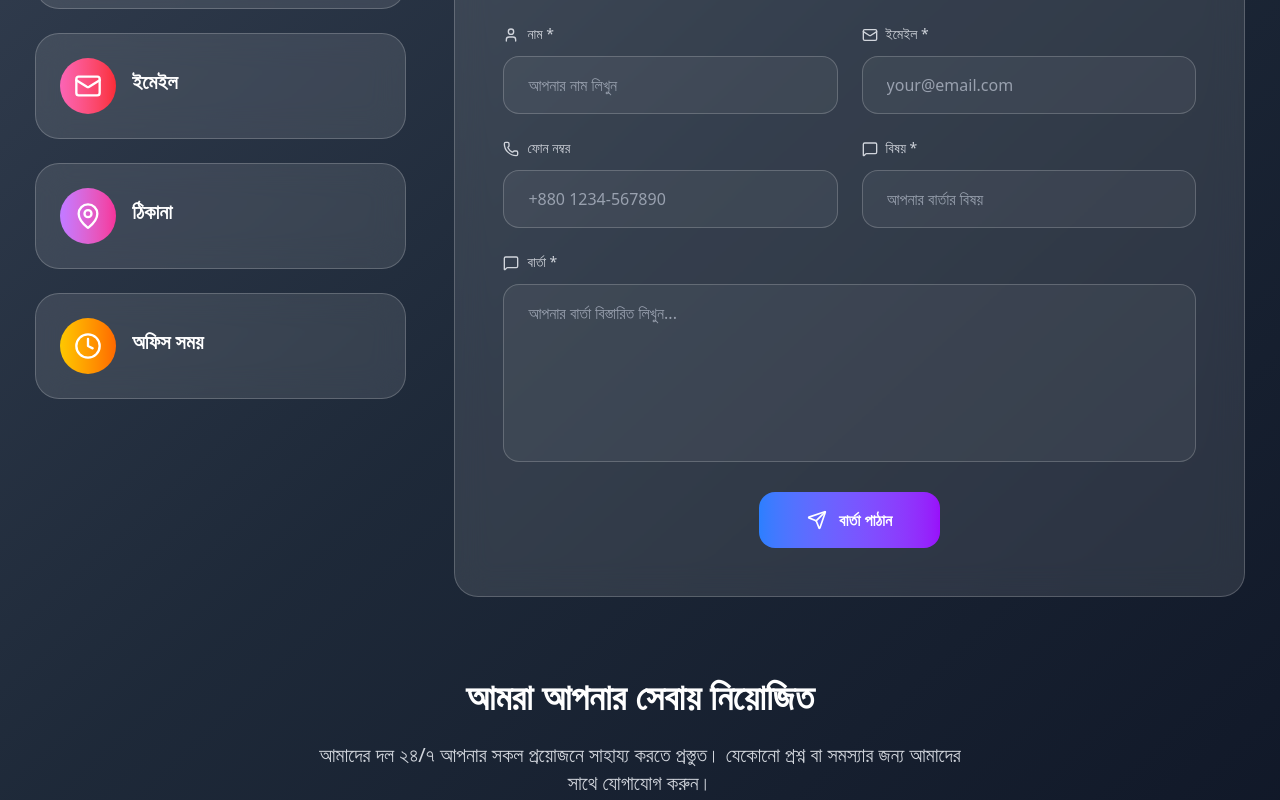
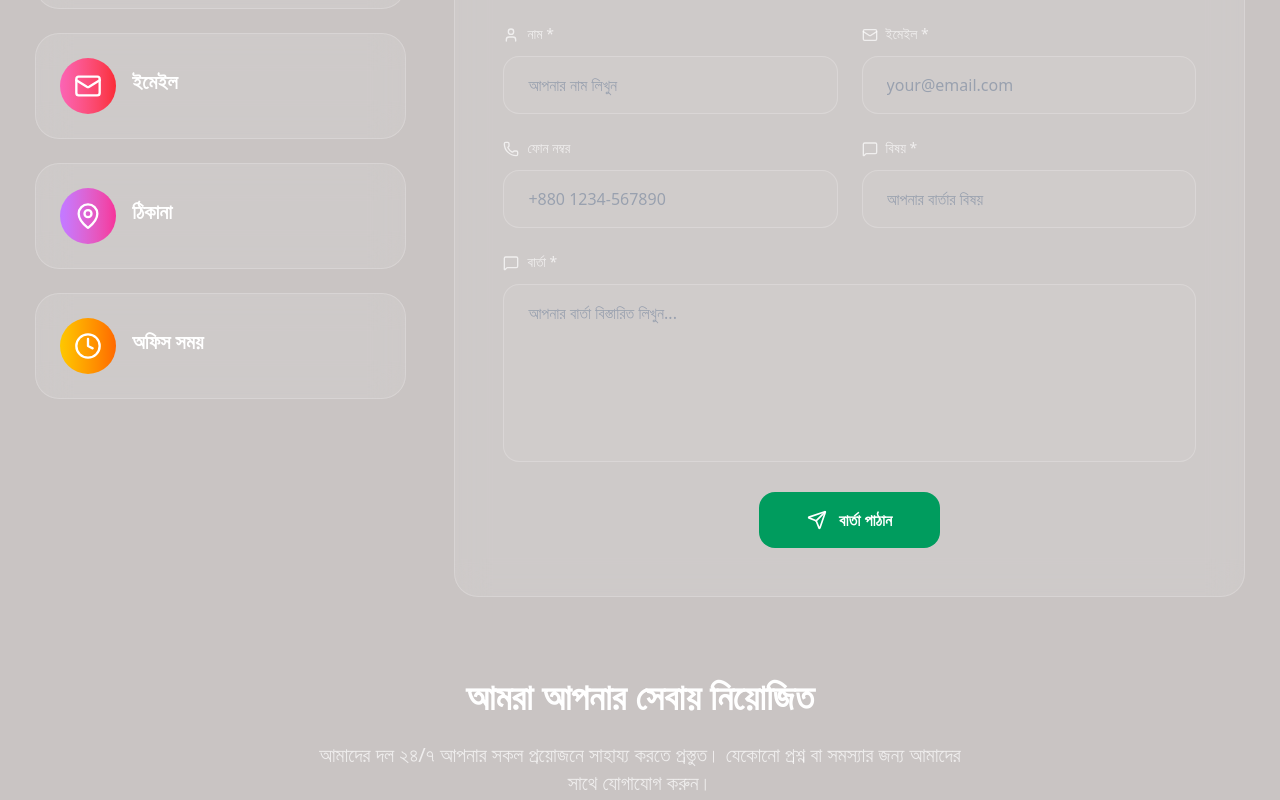
Before and after one commit to sbsakib8/easyshopingmall-frontend, a Next.js app: page /contact in a window 1280 px wide. Shown: the part 660-1460 px from the top of the page. Built offline with nearby package versions, Linux system fonts and the light colour scheme; no server answers.

Commit message:
added keyword

```diff
--- a/app/(component)/productdetails/[id]/page.jsx
+++ b/app/(component)/productdetails/[id]/page.jsx
@@ -23,6 +23,7 @@ export async function generateMetadata(props) {
         images: [{ url: image }],
         type: 'article',
       },
+      keywords:[...product.tags,product.category[0].name,product.subCategory[0].name],
       twitter: {
         card: 'summary_large_image',
         title,
--- a/app/globals.css
+++ b/app/globals.css
@@ -2,9 +2,17 @@
 
 
 /* color set up  */
+/* @theme {
+  --color-primary-color:blue;
+  --color-btn-color: blue;
+  --color-secondary: pink;
+  --color-base-300:  #ffbb00;
+  --color-accent: black;
+  --color-accent-content: white;
+} */
 @theme {
   --color-primary-color: #39B47f;
-  --color-btn-color: green;
+  --color-btn-color: #009C5E;
   --color-secondary: #ffbb00;
   --color-base-300: #C9C4C3;
   --color-accent: black;
--- a/src/compronent/Home/popularProducts.jsx
+++ b/src/compronent/Home/popularProducts.jsx
@@ -459,18 +459,18 @@ const PopularProducts = ({ initialData }) => {
 
                   {/* Add to Cart */}
 
-                  <Button
+                  <button
                     onClick={(e) => {
                       e.preventDefault();
                       handleAddToCart(product);
                     }}
-                    className="w-full py-1.5 px-2 rounded font-medium transition-all duration-300 text-xs hover:bg-green-700 transform hover:scale-105 "
+                    className="w-full py-1.5 px-2 rounded font-medium transition-all duration-300 text-xs bg-btn-color text-accent-content hover:bg-green-700 transform hover:scale-105 cursor-pointer"
                   >
                     <span className="flex items-center justify-center gap-1">
                       <ShoppingCart className="w-3 h-3" />
                       Add to Cart
                     </span>
-                  </Button>
+                  </button>
                 </div>
               </div>
             </Link>
--- a/src/compronent/contact/contact.jsx
+++ b/src/compronent/contact/contact.jsx
@@ -1,5 +1,6 @@
 "use client";
 import socket from '@/src/confic/socket';
+import Button from '@/src/helper/Buttons/Button';
 import { ContactCreate } from '@/src/hook/content/useContact';
 import { CreateNotification } from '@/src/hook/useNotification';
 import useWebsiteInfo from '@/src/utlis/useWebsiteInfo';
@@ -117,16 +118,16 @@ const ContactPage = ({ initialSiteInfo }) => {
 
 
   return (
-    <div className="min-h-screen lg:mt-20 py-4 bg-gradient-to-br from-gray-700 via-gray-800 to-gray-900 relative overflow-hidden">
+    <div className="min-h-screen lg:mt-20 py-4 bg-gradient-to-br bg-base-300 relative overflow-hidden">
 
 
       <div className="relative z-10 container mx-auto px-4 py-12 lg:py-20">
         {/* Header Section */}
         <div className="text-center mb-16 animate-fade-in">
-          <h1 className="text-5xl lg:text-7xl font-bold bg-gradient-to-r from-white via-blue-200 to-purple-200 bg-clip-text text-transparent mb-6 animate-slide-down">
+          <h1 className="text-5xl lg:text-7xl font-bold bg-gradient-to-r from-accent-content via-blue-200 to-purple-200 bg-clip-text text-transparent mb-6 animate-slide-down">
             Get In Touch
           </h1>
-          <p className="text-xl lg:text-2xl text-gray-300 max-w-3xl mx-auto leading-relaxed animate-slide-up">
+          <p className="text-xl lg:text-2xl text-accent-content/70 max-w-3xl mx-auto leading-relaxed animate-slide-up">
             আমাদের সাথে যোগাযোগ করুন এবং আমরা আপনার সকল প্রশ্নের উত্তর দেওয়ার জন্য প্রস্তুত
           </p>
         </div>
@@ -142,7 +143,7 @@ const ContactPage = ({ initialSiteInfo }) => {
                 </div>
                 <div>
                   <h3 className="text-xl font-semibold text-white mb-2">ফোন</h3>
-                  <p className="text-gray-300">{siteInfo?.number}</p>
+                  <p className="text-accent-content/70">{siteInfo?.number}</p>
                 </div>
               </div>
             </div>
@@ -155,7 +156,7 @@ const ContactPage = ({ initialSiteInfo }) => {
                 </div>
                 <div>
                   <h3 className="text-xl font-semibold text-white mb-2">ইমেইল</h3>
-                  <p className="text-gray-300">{siteInfo?.email}</p>
+                  <p className="text-accent-content/70">{siteInfo?.email}</p>
                 </div>
               </div>
             </div>
@@ -168,7 +169,7 @@ const ContactPage = ({ initialSiteInfo }) => {
                 </div>
                 <div>
                   <h3 className="text-xl font-semibold text-white mb-2">ঠিকানা</h3>
-                  <p className="text-gray-300">{siteInfo?.address}</p>
+                  <p className="text-accent-content/70">{siteInfo?.address}</p>
                 </div>
               </div>
             </div>
@@ -181,7 +182,7 @@ const ContactPage = ({ initialSiteInfo }) => {
                 </div>
                 <div>
                   <h3 className="text-xl font-semibold text-white mb-2">অফিস সময়</h3>
-                  <p className="text-gray-300">{siteInfo?.deliveryText}</p>
+                  <p className="text-accent-content/70">{siteInfo?.deliveryText}</p>
                 </div>
               </div>
             </div>
@@ -190,7 +191,7 @@ const ContactPage = ({ initialSiteInfo }) => {
           {/* Contact Form */}
           <div className="lg:col-span-2">
             <div className="bg-white/10 backdrop-blur-lg rounded-3xl p-8 lg:p-12 border border-white/20 hover:bg-white/15 transition-all duration-500">
-              <h2 className="text-3xl lg:text-4xl font-bold text-white mb-8 text-center">
+              <h2 className="text-3xl lg:text-4xl font-bold text-accent-content mb-8 text-center">
                 আমাদের সাথে যোগাযোগ করুন
               </h2>
 
@@ -205,7 +206,7 @@ const ContactPage = ({ initialSiteInfo }) => {
                 <div className="grid md:grid-cols-2 gap-6">
                   {/* Name Input */}
                   <div className="group">
-                    <label className="block text-gray-300 text-sm font-medium mb-3">
+                    <label className="block text-accent-content/70 text-sm font-medium mb-3">
                       <User className="inline w-4 h-4 mr-2" />
                       নাম *
                     </label>
@@ -222,7 +223,7 @@ const ContactPage = ({ initialSiteInfo }) => {
 
                   {/* Email Input */}
                   <div className="group">
-                    <label className="block text-gray-300 text-sm font-medium mb-3">
+                    <label className="block text-accent-content/70 text-sm font-medium mb-3">
                       <Mail className="inline w-4 h-4 mr-2" />
                       ইমেইল *
                     </label>
@@ -241,7 +242,7 @@ const ContactPage = ({ initialSiteInfo }) => {
                 <div className="grid md:grid-cols-2 gap-6">
                   {/* Phone Input */}
                   <div className="group">
-                    <label className="block text-gray-300 text-sm font-medium mb-3">
+                    <label className="block text-accent-content/70 text-sm font-medium mb-3">
                       <Phone className="inline w-4 h-4 mr-2" />
                       ফোন নম্বর
                     </label>
@@ -257,7 +258,7 @@ const ContactPage = ({ initialSiteInfo }) => {
 
                   {/* Subject Input */}
                   <div className="group">
-                    <label className="block text-gray-300 text-sm font-medium mb-3">
+                    <label className="block text-accent-content/70 text-sm font-medium mb-3">
                       <MessageSquare className="inline w-4 h-4 mr-2" />
                       বিষয় *
                     </label>
@@ -275,7 +276,7 @@ const ContactPage = ({ initialSiteInfo }) => {
 
                 {/* Message Textarea */}
                 <div className="group">
-                  <label className="block text-gray-300 text-sm font-medium mb-3">
+                  <label className="block text-accent-content/70 text-sm font-medium mb-3">
                     <MessageSquare className="inline w-4 h-4 mr-2" />
                     বার্তা *
                   </label>
@@ -292,11 +293,10 @@ const ContactPage = ({ initialSiteInfo }) => {
 
                 {/* Submit Button */}
                 <div className="text-center">
-                  <button
+                  <Button
                     onClick={handleSubmit}
                     disabled={loading}
-                    className={`inline-flex items-center px-12 py-4 bg-gradient-to-r from-blue-500 to-purple-600
-    hover:from-blue-600 hover:to-purple-700 text-white font-semibold rounded-2xl
+                    className={`inline-flex items-center px-12 py-4  font-semibold rounded-2xl
     transition-all duration-300 group cursor-pointer
     ${loading ? "opacity-60 cursor-not-allowed" : "hover:scale-105 hover:shadow-2xl hover:shadow-purple-500/25"}`}
                   >
@@ -326,7 +326,7 @@ const ContactPage = ({ initialSiteInfo }) => {
                     )}
 
                     {loading ? "Sending..." : "বার্তা পাঠান"}
-                  </button>
+                  </Button>
                 </div>
 
               </div>
@@ -339,7 +339,7 @@ const ContactPage = ({ initialSiteInfo }) => {
           <h3 className="text-3xl lg:text-4xl font-bold text-white mb-6">
             আমরা আপনার সেবায় নিয়োজিত
           </h3>
-          <p className="text-xl text-gray-300 max-w-2xl mx-auto">
+          <p className="text-xl text-accent-content/70 max-w-2xl mx-auto">
             আমাদের দল ২৪/৭ আপনার সকল প্রয়োজনে সাহায্য করতে প্রস্তুত। যেকোনো প্রশ্ন বা সমস্যার জন্য আমাদের সাথে যোগাযোগ করুন।
           </p>
         </div>
```
Also changed, not shown: src/compronent/about/about.jsx (+7 -7 lines).
